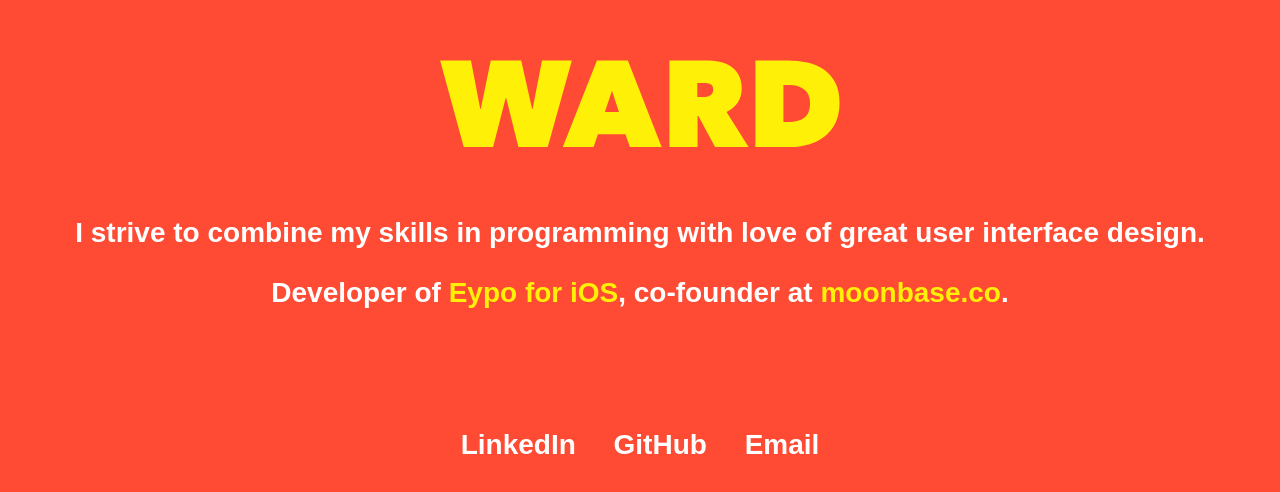
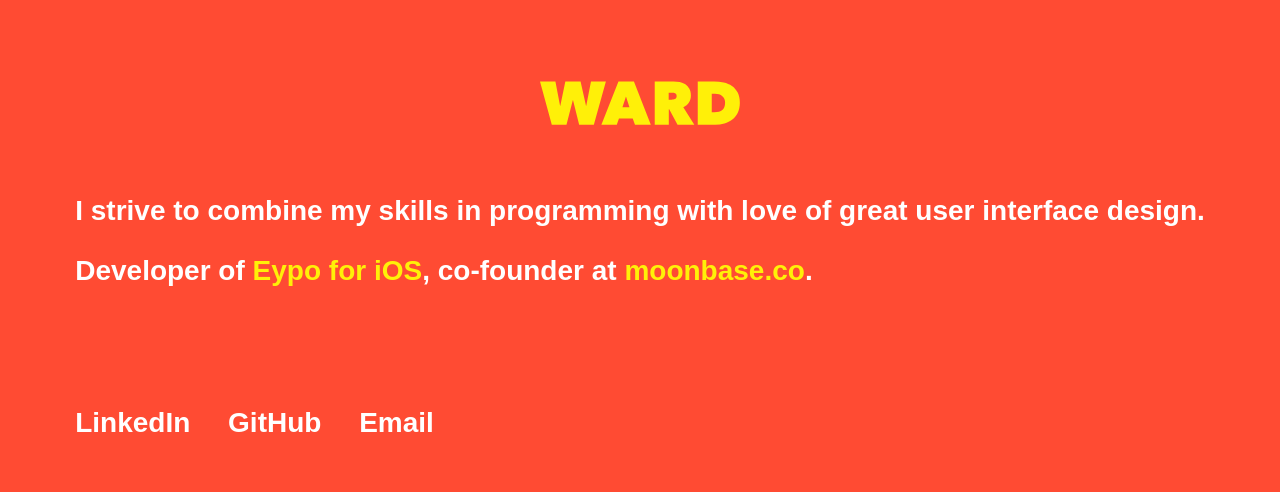
Before and after one commit to wvteijlingen/wvteijlingen.github.io, a plain HTML site: page index.html in a window 1280 px wide. Shown: the part 126-618 px from the top of the page. Drawn offline with Linux system fonts and the light colour scheme.

Commit message:
Ledt align and smaller header

```diff
--- a/css/main.css
+++ b/css/main.css
@@ -18,10 +18,6 @@ body {
   color: white;
 }
 
-main {
-  text-align: center
-}
-
 .photo {
   background: url("../images/photo.jpg") no-repeat center center;
   -webkit-background-size: 100px 100px;
@@ -39,9 +35,9 @@ h1 span {
 }
 
 .ward {
-  width: 400px;
+  width: 200px;
   max-width: 80vw;
-  height: 87px;
+  height: 44px;
   margin: 0 auto 70px auto;
   background-image: url('../images/ward.svg');
   background-size: contain;
```
